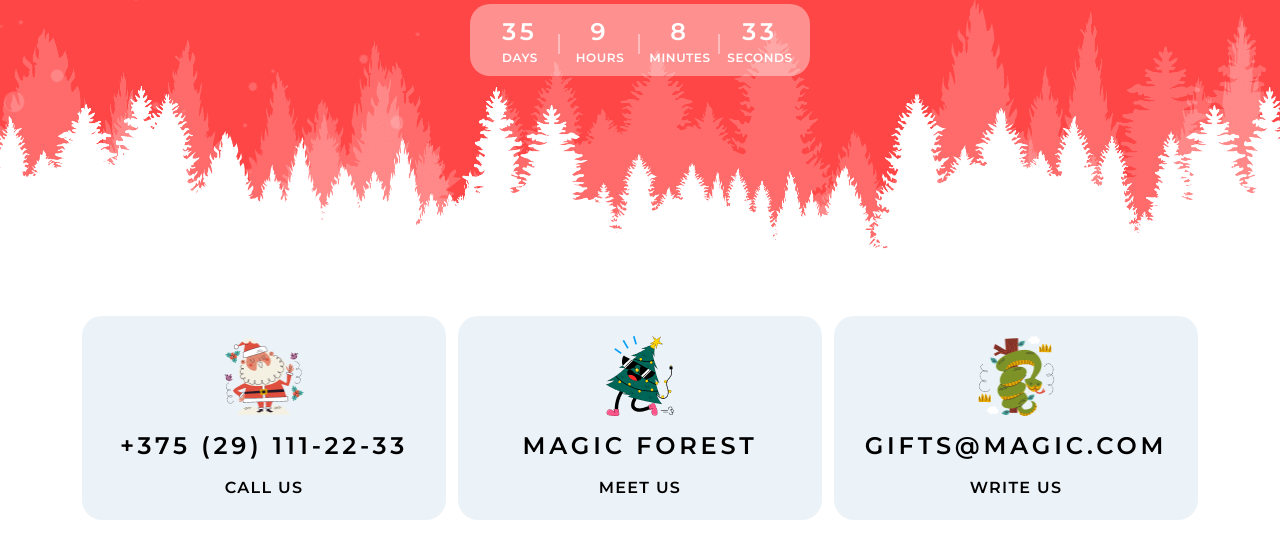
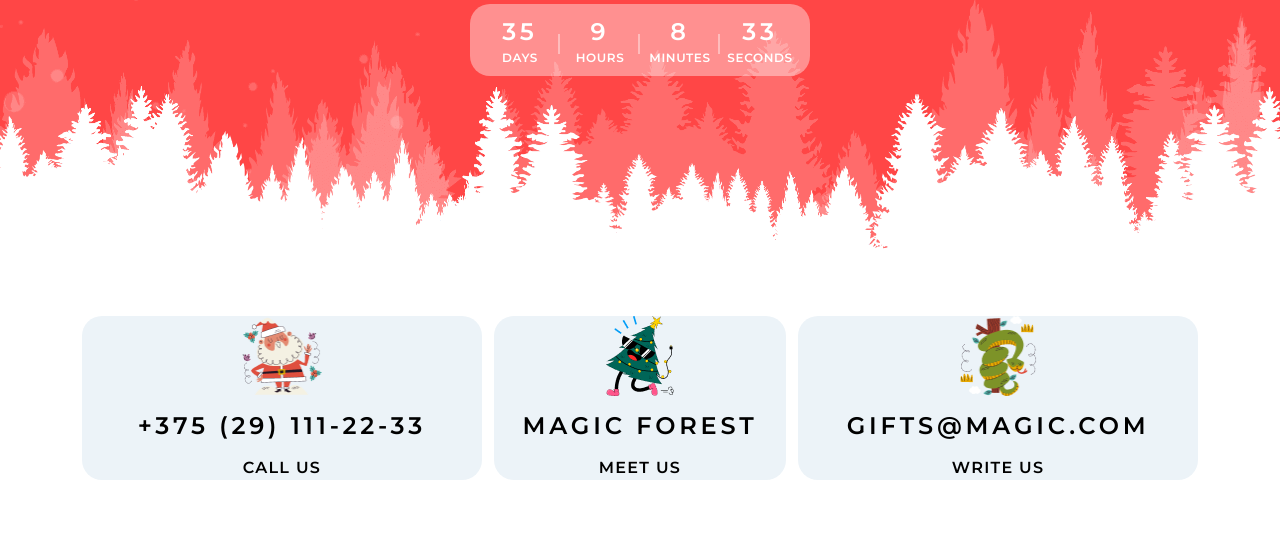
Before and after one commit to dzlek/rs-school-2024, a website: page christmas-shop/index.html in a window 1280 px wide. Shown: the part 3046-3580 px from the top of the page. Drawn offline with Linux system fonts and the light colour scheme.

Commit message:
fix: contact items adaptation

```diff
--- a/christmas-shop/index.html
+++ b/christmas-shop/index.html
@@ -160,8 +160,8 @@
 <footer class="wrapper" id="contacts">
     <div>
         <div class="contacts-items">
-            <a href="tel:+375(29)111-22-33"><img src="./public/images/santa-claus.png" alt="santa-claus"><p>+375 (29) 111-22-33</p> <h3>Call Us</h3> </a>
-            <a href="https://maps.app.goo.gl/Nw3sAxoFKUbgT17o9" target="_blank"><img src="./public/images/christmas-tree.png" alt="christmas-tree"><p>Magic forest</p> <h3>meet us</h3> </a>
+            <a href="tel:+375(29)111-22-33"><img src="./public/images/santa-claus.png" alt="santa-claus"><p>+375&nbsp;(29)&nbsp;111-22-33</p> <h3>Call Us</h3> </a>
+            <a href="https://maps.app.goo.gl/Nw3sAxoFKUbgT17o9" target="_blank"><img src="./public/images/christmas-tree.png" alt="christmas-tree"><p>Magic&nbsp;forest</p> <h3>meet us</h3> </a>
             <a href="mailto:4mK4o@example.com"><img src="./public/images/snake.png" alt="snake"><p>gifts@magic.com</p> <h3>write us</h3> </a>
         </div>
     </div>
--- a/christmas-shop/src/sass/base.scss
+++ b/christmas-shop/src/sass/base.scss
@@ -5,9 +5,9 @@
   scroll-behavior: smooth;
 }
 
-body::-webkit-scrollbar {
-  width: 0;
-}
+// body::-webkit-scrollbar {
+//   width: 0;
+// }
 
 a {
   text-decoration: none;
--- a/christmas-shop/src/sass/main.scss
+++ b/christmas-shop/src/sass/main.scss
@@ -170,12 +170,23 @@ footer {
     display: flex;
     flex-direction: column;
     gap: 12px;
-    padding: 20px;
+    padding: 20px auto;
     width: 100%;
     align-items: center;
     background-color: var(--color-content-background);
     border-radius: 20px;
-    flex: 1;
+    // flex: 1;
+
+    &:nth-of-type(1) {
+      flex-shrink: 1;
+    }
+    &:nth-of-type(2) {
+      flex-shrink: 1.15;
+    }
+    &:nth-of-type(3) {
+      flex-shrink: 1;
+    }
+
     &:hover {
       color: var(--color-primary);
       background-color: var(--color-primary-10);
@@ -190,6 +201,7 @@ footer {
 
   & p {
     @extend .actionLarge;
+    white-space: nowrap;
   }
   & h3 {
     @extend .header3;
@@ -251,7 +263,7 @@ footer {
 .bestGift-card {
   width: 310px;
   height: 342px;
-  background-color: var(--color-static-white);
+  background-color: var(--color-content-background);
   border-radius: 20px;
 
   & .header3 {
```
Also changed, not shown: christmas-shop/src/css/gifts.css, christmas-shop/src/css/home.css, christmas-shop/src/css/main.css, 3 other files.
